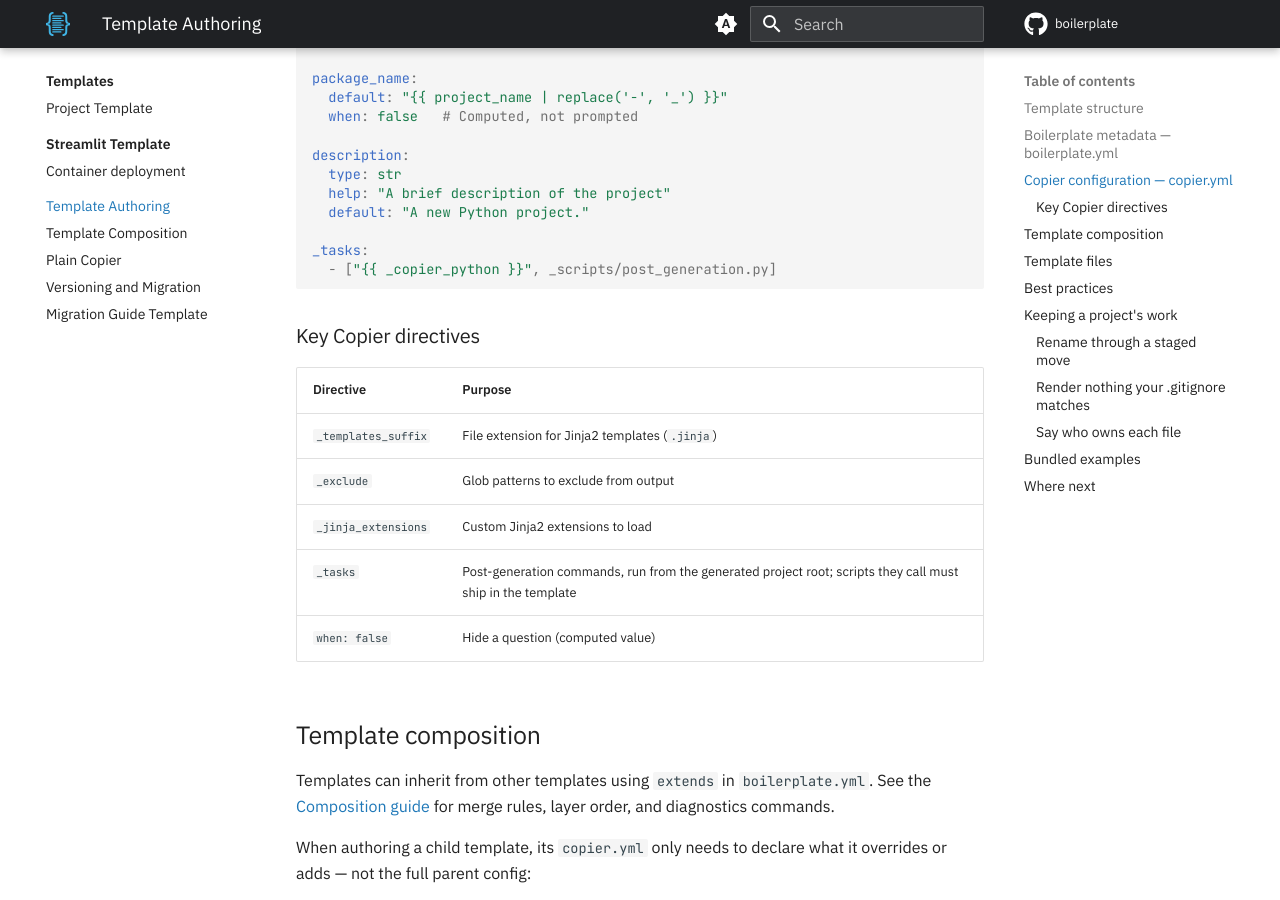
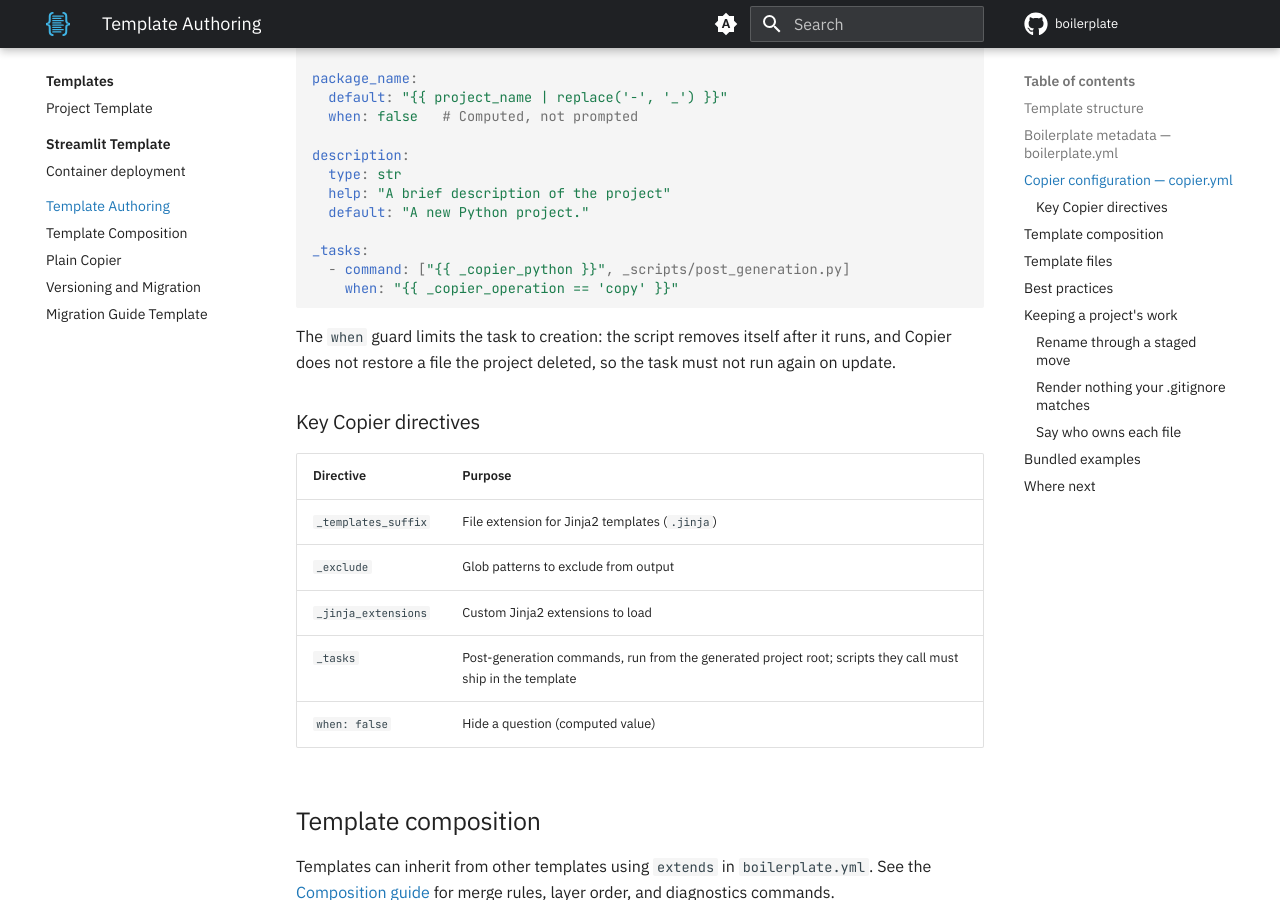
Before and after one commit to TheRealBillSiegler/boilerplate, an MkDocs documentation site: the page built from docs/templates-hub/authoring.md, in a window 1280 px wide and 900 px high, scrolled down 1527 px. Built offline with MkDocs 1.6.1 and Material for MkDocs 9.7.7, drawn with Linux system fonts in a browser that asks for light colours; comment, search, counter and statistics services are not loaded; the version menu is left out.

Commit message:
docs(templates-hub): show the guarded setup task in copier.yml
Co-Authored-By: Claude Sonnet 5.5 <noreply@anthropic.com>

````diff
--- a/docs/templates-hub/authoring.md
+++ b/docs/templates-hub/authoring.md
@@ -64,8 +64,11 @@ description:
   default: "A new Python project."
 
 _tasks:
-  - ["{{ _copier_python }}", _scripts/post_generation.py]
+  - command: ["{{ _copier_python }}", _scripts/post_generation.py]
+    when: "{{ _copier_operation == 'copy' }}"
 ```
+
+The `when` guard limits the task to creation: the script removes itself after it runs, and Copier does not restore a file the project deleted, so the task must not run again on update.
 
 ### Key Copier directives
 
````
